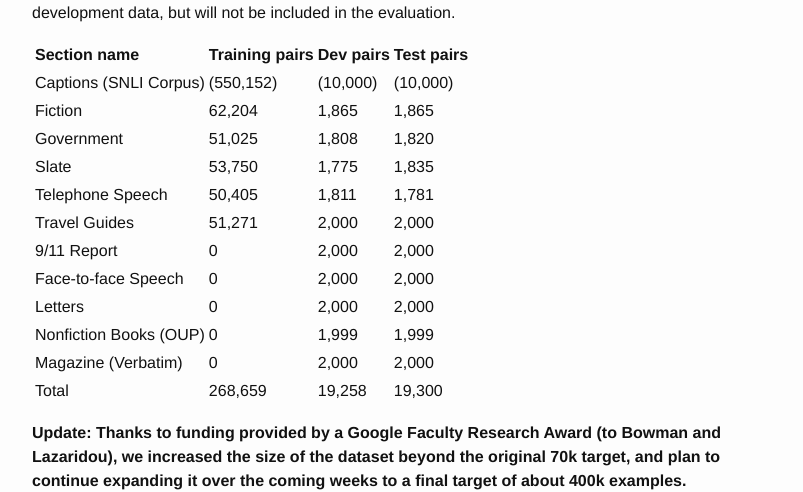
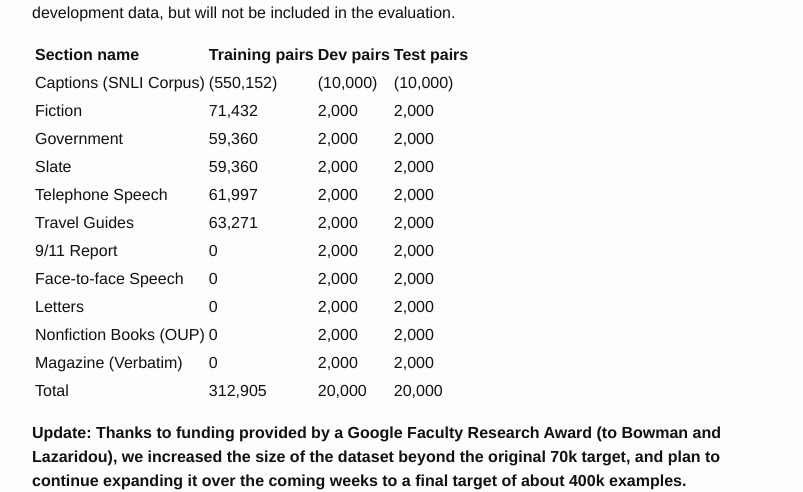
Before and after one commit to RepEval2017/RepEval2017.github.io, a Jekyll site: the page built from shared_task.md, in a window 1280 px wide and 900 px high, scrolled down 581 px. Shown: the part 158-650 px from the top of the window, without its empty margins (238-1041 px from the left). Built offline with Jekyll 4.4.1, drawn with Linux system fonts in a browser that asks for light colours.

Commit message:
Updated shared task corpus.

```diff
--- a/shared_task.md
+++ b/shared_task.md
@@ -95,19 +95,19 @@ A preliminary version of the training and development sections of the task data
 
 <td class="c30" colspan="1" rowspan="1">
 
-<span class="c5">62,204</span>
+<span class="c5">71,432</span>
 
 </td>
 
 <td class="c27" colspan="1" rowspan="1">
 
-<span class="c5">1,865</span>
+<span class="c5">2,000</span>
 
 </td>
 
 <td class="c9" colspan="1" rowspan="1">
 
-<span class="c5">1,865</span>
+<span class="c5">2,000</span>
 
 </td>
 
@@ -123,19 +123,19 @@ A preliminary version of the training and development sections of the task data
 
 <td class="c30" colspan="1" rowspan="1">
 
-<span class="c5">51,025</span>
+<span class="c5">59,360</span>
 
 </td>
 
 <td class="c27" colspan="1" rowspan="1">
 
-<span class="c5">1,808</span>
+<span class="c5">2,000</span>
 
 </td>
 
 <td class="c9" colspan="1" rowspan="1">
 
-<span class="c5">1,820</span>
+<span class="c5">2,000</span>
 
 </td>
 
@@ -151,19 +151,19 @@ A preliminary version of the training and development sections of the task data
 
 <td class="c30" colspan="1" rowspan="1">
 
-<span class="c5">53,750</span>
+<span class="c5">59,360</span>
 
 </td>
 
 <td class="c27" colspan="1" rowspan="1">
 
-<span class="c5">1,775</span>
+<span class="c5">2,000</span>
 
 </td>
 
 <td class="c9" colspan="1" rowspan="1">
 
-<span class="c5">1,835</span>
+<span class="c5">2,000</span>
 
 </td>
 
@@ -179,19 +179,19 @@ A preliminary version of the training and development sections of the task data
 
 <td class="c30" colspan="1" rowspan="1">
 
-<span class="c5">50,405</span>
+<span class="c5">61,997</span>
 
 </td>
 
 <td class="c27" colspan="1" rowspan="1">
 
-<span class="c5">1,811</span>
+<span class="c5">2,000</span>
 
 </td>
 
 <td class="c9" colspan="1" rowspan="1">
 
-<span class="c5">1,781</span>
+<span class="c5">2,000</span>
 
 </td>
 
@@ -207,7 +207,7 @@ A preliminary version of the training and development sections of the task data
 
 <td class="c30" colspan="1" rowspan="1">
 
-<span class="c5">51,271</span>
+<span class="c5">63,271</span>
 
 </td>
 
@@ -325,13 +325,13 @@ A preliminary version of the training and development sections of the task data
 
 <td class="c27" colspan="1" rowspan="1">
 
-<span class="c5">1,999</span>
+<span class="c5">2,000</span>
 
 </td>
 
 <td class="c9" colspan="1" rowspan="1">
 
-<span class="c5">1,999</span>
+<span class="c5">2,000</span>
 
 </td>
 
@@ -375,19 +375,19 @@ A preliminary version of the training and development sections of the task data
 
 <td class="c46" colspan="1" rowspan="1">
 
-<span class="c5">268,659</span>
+<span class="c5">312,905</span>
 
 </td>
 
 <td class="c41" colspan="1" rowspan="1">
 
-<span class="c5">19,258</span>
+<span class="c5">20,000</span>
 
 </td>
 
 <td class="c36" colspan="1" rowspan="1">
 
-<span class="c5">19,300</span>
+<span class="c5">20,000</span>
 
 </td>
 
```
Also changed, not shown: index.md (+4 -0 lines).
